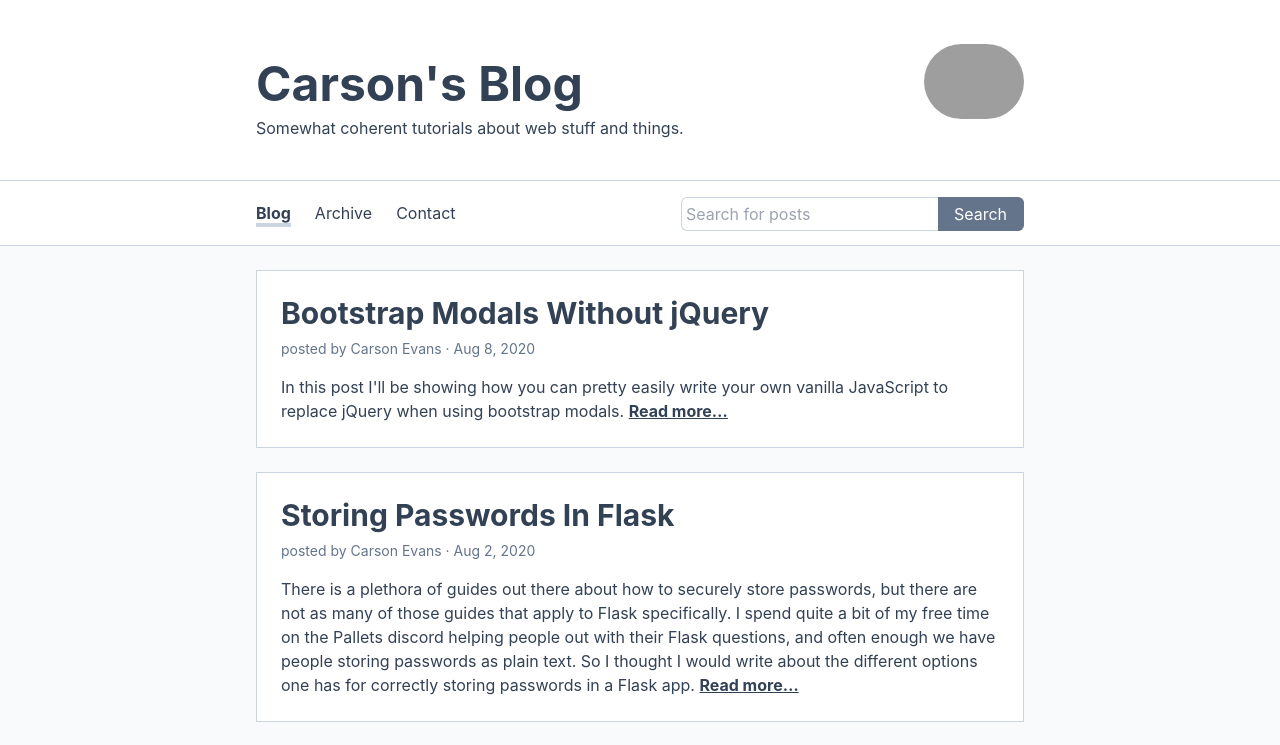
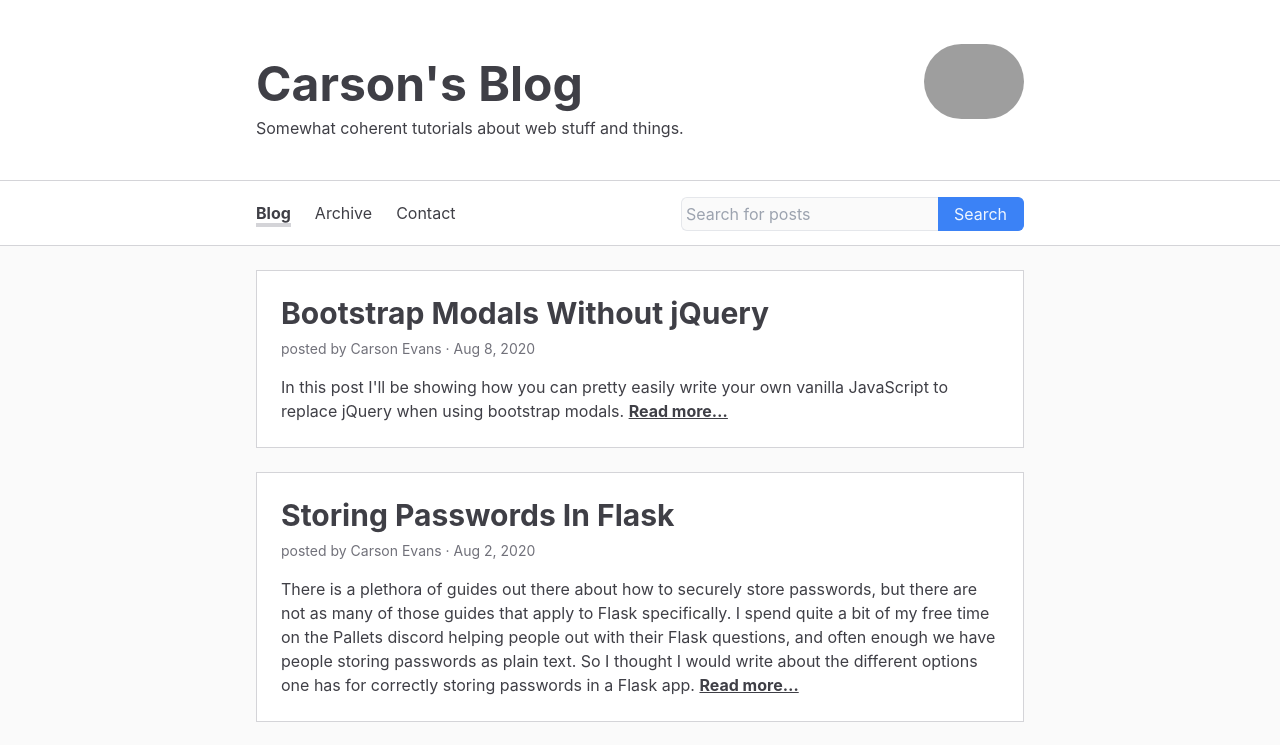
Before and after one commit to carc1n0gen/new-site, a Next.js app: page / in a window 1280 px wide. Shown: the top 745 px of the page. Built offline with nearby package versions, Linux system fonts and the light colour scheme; grey boxes are pictures that could not be loaded.

Commit message:
Finished dark mode and added github workflow

```diff
--- a/src/app/archive/GroupedPosts.js
+++ b/src/app/archive/GroupedPosts.js
@@ -22,7 +22,7 @@ export default function GroupedPosts({ posts }) {
 
   if (Object.keys(groupedPosts).length === 0) {
     return (
-      <div className="mt-6 md:p-6 bg-white dark:bg-black md:border border-slate-300 dark:border-slate-600">
+      <div className="mt-6 md:p-6 bg-white dark:bg-black md:border border-zinc-300 dark:border-zinc-600">
         <p>There is nothing here.</p>
       </div>
     );
@@ -33,7 +33,7 @@ export default function GroupedPosts({ posts }) {
     .map((group) => (
       <div
         key={group}
-        className="mt-6 md:p-6 bg-white dark:bg-black md:border border-slate-300 dark:border-slate-600"
+        className="mt-6 md:p-6 bg-white dark:bg-black md:border border-zinc-300 dark:border-zinc-600"
       >
         <h2 className="text-3xl font-bold mb-4">{group}</h2>
         <ul className="list-disc list-inside pl-4">
@@ -42,7 +42,7 @@ export default function GroupedPosts({ posts }) {
               <Link href={post.url} className="font-bold">
                 {post.meta.title}
               </Link>
-              <span className="ml-2 text-sm text-slate-500">
+              <span className="ml-2 text-sm text-zinc-500">
                 {post.dateCreated.toLocaleString("default", {
                   month: "long",
                   day: "numeric",
--- a/src/app/contact/ContactForm.js
+++ b/src/app/contact/ContactForm.js
@@ -30,7 +30,7 @@ export default function ContactForm() {
   }, []);
 
   return (
-    <section className="mt-6 md:p-6 bg-white dark:bg-black md:border border-slate-300 dark:border-slate-600">
+    <section className="mt-6 md:p-6 bg-white dark:bg-black md:border border-zinc-300 dark:border-zinc-600">
       {!isSubmitted && (
         <>
           <p className="mb-4">
@@ -53,7 +53,7 @@ export default function ContactForm() {
               value={name}
               onChange={onNameChange}
               required
-              className="block w-full mb-4 p-2 bg-slate-50 border border-slate-300"
+              className="block w-full mb-4 p-2 bg-zinc-50 dark:bg-zinc-700 rounded border border-zinc-300 dark:border-zinc-500"
             />
             <label htmlFor="email" className="block text-2xl font-bold mb-2">
               Email
@@ -65,7 +65,7 @@ export default function ContactForm() {
               value={email}
               onChange={(e) => setEmail(e.target.value)}
               required
-              className="block w-full mb-4 p-2 bg-slate-50 border border-slate-300"
+              className="block w-full mb-4 p-2 bg-zinc-50 dark:bg-zinc-700 rounded border border-zinc-300 dark:border-zinc-500"
             />
             <label htmlFor="message" className="block text-2xl font-bold mb-2">
               Message
@@ -76,14 +76,15 @@ export default function ContactForm() {
               value={message}
               onChange={(e) => setMessage(e.target.value)}
               required
-              className="block w-full mb-4 p-2 bg-slate-50 border border-slate-300 h-72"
+              className="block w-full mb-4 p-2 bg-zinc-50 dark:bg-zinc-700 rounded border border-zinc-300 dark:border-zinc-500 h-72"
             ></textarea>
             <div className="flex justify-end items-center">
               <ReCAPTCHA
                 size="normal"
+                // theme="dark" // TODO: Figure this out
                 sitekey={process.env.NEXT_PUBLIC_RECAPTCHA_SITE_KEY}
               />
-              <button className="ml-4 px-10 py-2 bg-slate-500 text-white rounded-md">
+              <button className="ml-4 px-14 py-2 bg-blue-500 text-3xl text-blue-50 rounded-md border dark:border-blue-400">
                 Send
               </button>
             </div>
--- a/src/app/layout.js
+++ b/src/app/layout.js
@@ -9,12 +9,9 @@ export const metadata = {
 
 export default function RootLayout({ children }) {
   return (
-    <html
-      lang="en"
-      className="dark:bg-black md:bg-slate-50 md:dark:bg-slate-900"
-    >
-      <body className="text-slate-700 dark:text-slate-300">
-        <header className="bg-white dark:bg-black text-center md:text-left mt-5 md:mt-0 md:pt-10 border-b border-b-slate-300 dark:border-b-slate-600">
+    <html lang="en" className="dark:bg-black md:bg-zinc-50 md:dark:bg-zinc-800">
+      <body className="text-zinc-700 dark:text-zinc-300">
+        <header className="bg-white dark:bg-black text-center md:text-left mt-5 md:mt-0 md:pt-10 border-b border-b-zinc-300 dark:border-b-zinc-600">
           <div className="md:max-w-screen-md px-2 md:px-0 mx-auto">
             <img
               src="/img/avatar-new.jpg"
--- a/src/app/not-found.js
+++ b/src/app/not-found.js
@@ -1,6 +1,6 @@
 export default function NotFound() {
   return (
-    <section className="mt-6 p-6 bg-white border border-slate-300">
+    <section className="mt-6 p-6 bg-white border border-zinc-300">
       <h1 className="font-bold text-3xl mb-4">Not Found</h1>
       <p>Are you lost? There doesn't seem to be anything here</p>
     </section>
--- a/src/app/page.js
+++ b/src/app/page.js
@@ -9,7 +9,7 @@ export default async function Blog() {
       {posts.map((post) => (
         <Article key={post.url} post={post} isPreview />
       ))}
-      <div className="mt-6 md:p-6 bg-white dark:bg-black md:border border-slate-300 dark:border-slate-600 text-center">
+      <div className="mt-6 md:p-6 bg-white dark:bg-black md:border border-zinc-300 dark:border-zinc-600 text-center">
         <Link href="/archive" className="font-bold text-2xl">
           All posts 👉
         </Link>
--- a/src/components/Article.js
+++ b/src/components/Article.js
@@ -3,12 +3,12 @@ import DisqusComments from "./DisqusComments";
 
 export default function Article({ post, isPreview }) {
   return (
-    <article className="mt-6 md:p-6 bg-white dark:bg-black md:border border-slate-300 dark:border-slate-600">
+    <article className="mt-6 md:p-6 bg-white dark:bg-black md:border border-zinc-300 dark:border-zinc-600">
       <header>
         <Link href={post.url}>
           <h2 className="text-3xl font-bold mb-2">{post.meta.title}</h2>
         </Link>
-        <p className="mb-4 text-sm text-slate-500">
+        <p className="mb-4 text-sm text-zinc-500">
           posted by {post.meta.author} ·{" "}
           {post.dateCreated.toLocaleString("default", {
             month: "short",
--- a/src/components/Blockquote.js
+++ b/src/components/Blockquote.js
@@ -1,6 +1,6 @@
 export default function Blockquote({ children }) {
   return (
-    <blockquote className="px-4 py-2 my-6 border-l-4 border-slate-300 bg-slate-100">
+    <blockquote className="px-4 py-2 my-6 border-l-4 border-zinc-300 bg-zinc-100">
       <span className="text-xl italic font-medium leading-relaxed">
         {children}
       </span>
--- a/src/components/Navigation.js
+++ b/src/components/Navigation.js
@@ -5,18 +5,18 @@ import { usePathname, useSearchParams } from "next/navigation";
 import { useState } from "react";
 
 const activeClasses =
-  "font-bold border-b-4 border-b-slate-300 dark:border-b-slate-600";
+  "font-bold border-b-4 border-b-zinc-300 dark:border-b-zinc-600";
 
 export default function Navigation() {
   const pathname = usePathname();
   const searchParams = useSearchParams();
   const [search, setSearch] = useState(searchParams.get("q") || "");
   return (
-    <nav className="border-t border-t-slate-300 dark:border-t-slate-600 mt-5 md:mt-10 py-5">
+    <nav className="border-t border-t-zinc-300 dark:border-t-zinc-600 mt-5 md:mt-10 py-5">
       <div className="md:max-w-screen-md mx-auto">
         <Link
           href="/"
-          className={`mr-6 hover:text-slate-400 dark:hover:text-slate-500 ${
+          className={`mr-6 hover:text-zinc-400 dark:hover:text-zinc-200 ${
             pathname !== "/archive/" && pathname !== "/contact/"
               ? activeClasses
               : ""
@@ -26,7 +26,7 @@ export default function Navigation() {
         </Link>
         <Link
           href="/archive"
-          className={`mr-6 hover:text-slate-400 dark:hover:text-slate-500  ${
+          className={`mr-6 hover:text-zinc-400 dark:hover:text-zinc-200  ${
             pathname === "/archive/" ? activeClasses : ""
           }`}
         >
@@ -34,7 +34,7 @@ export default function Navigation() {
         </Link>
         <Link
           href="/contact"
-          className={`mr-6 hover:text-slate-400 dark:hover:text-slate-500  ${
+          className={`mr-6 hover:text-zinc-400 dark:hover:text-zinc-200  ${
             pathname === "/contact/" ? activeClasses : ""
           }`}
         >
@@ -46,13 +46,13 @@ export default function Navigation() {
             name="q"
             placeholder="Search for posts"
             aria-label="Search for posts"
-            className="border border-slate-300 dark:border-slate-400 border-r-0 rounded-md rounded-r-none dark:bg-slate-100 p-1"
+            className="border dark:border-zinc-500 border-r-0 rounded-md rounded-r-none p-1 bg-zinc-50 dark:bg-zinc-700"
             value={search}
             onChange={({ target }) => setSearch(target.value)}
           />
           <button
             type="submit"
-            className="px-4 py-1 border border-l-0 border-slate-500 dark:border-slate-400 rounded-md rounded-l-none bg-slate-500 dark:bg-slate-400 text-white dark:text-black"
+            className="px-4 py-1 border border-l-0 border-blue-500 dark:border-blue-400 rounded-md rounded-l-none bg-blue-500 dark:bg-blue-500 text-blue-50 dark:text-blue-950"
           >
             Search
           </button>
--- a/src/components/SearchResults.js
+++ b/src/components/SearchResults.js
@@ -13,7 +13,7 @@ export default function SearchResults({ posts }) {
 
   if (filteredPosts.length === 0) {
     return (
-      <section className="mt-6 md:p-6 bg-white md:border border-slate-300">
+      <section className="mt-6 md:p-6 bg-white md:border border-zinc-300">
         <p>There is nothing here.</p>
       </section>
     );
```
Also changed, not shown: 1 other file (tests, documents, lock files or other folders).
